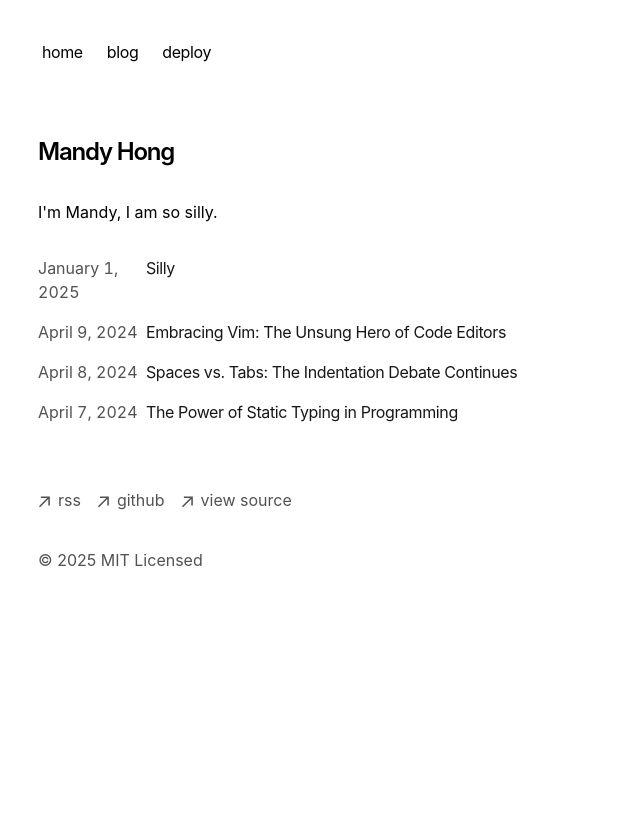
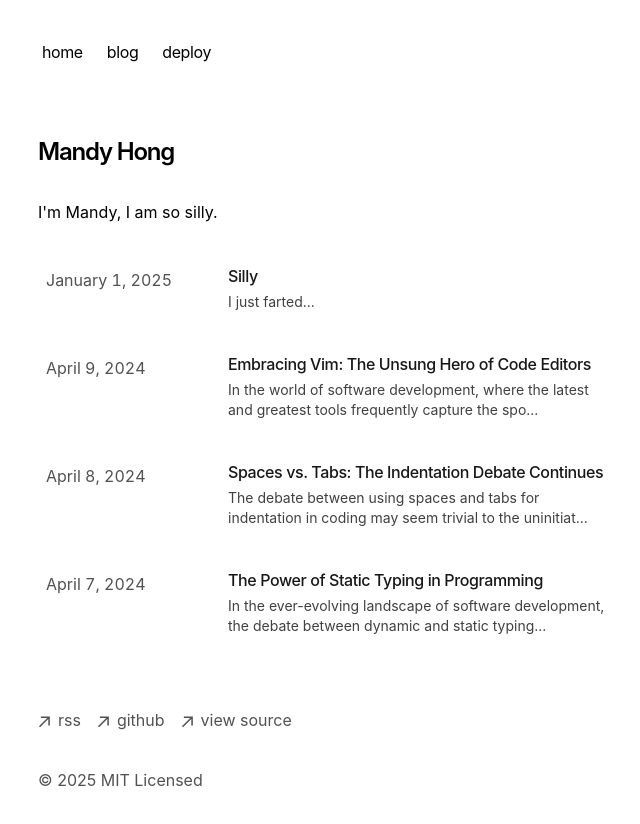
Before and after one commit to supermandee/supermandee.github.io, a Next.js app: page / in a window 1280 px wide. Shown: the top 824 px of the page, without its empty margins (314-954 px from the left). Before the commit the page ends 800 px from the top, so only its background shows below. Built offline with nearby package versions, Linux system fonts and the light colour scheme.

Commit message:
aign and preview

```diff
--- a/app/blog/utils.ts
+++ b/app/blog/utils.ts
@@ -6,6 +6,7 @@ type Metadata = {
   publishedAt: string
   summary: string
   image?: string
+  preview?: string
 }
 
 function parseFrontmatter(fileContent: string) {
--- a/app/components/posts.tsx
+++ b/app/components/posts.tsx
@@ -5,7 +5,7 @@ export function BlogPosts() {
   let allBlogs = getBlogPosts()
 
   return (
-    <div>
+    <div className="w-full">
       {allBlogs
         .sort((a, b) => {
           if (
@@ -18,15 +18,20 @@ export function BlogPosts() {
         .map((post) => (
           <Link
             key={post.slug}
-            className="flex flex-col space-y-1 mb-4"
+            className="flex flex-row items-start space-x-8 mb-6 hover:bg-neutral-50 dark:hover:bg-neutral-900 p-2 rounded-lg transition-colors"
             href={`/blog/${post.slug}`}
           >
-            <div className="w-full flex flex-col md:flex-row space-x-0 md:space-x-2">
-              <p className="text-neutral-600 dark:text-neutral-400 w-[100px] tabular-nums">
+            <div className="min-w-[150px] pt-1">
+              <p className="text-neutral-600 dark:text-neutral-400 tabular-nums">
                 {formatDate(post.metadata.publishedAt, false)}
               </p>
-              <p className="text-neutral-900 dark:text-neutral-100 tracking-tight">
+            </div>
+            <div className="flex-1">
+              <p className="text-neutral-900 dark:text-neutral-100 tracking-tight font-medium">
                 {post.metadata.title}
+              </p>
+              <p className="text-neutral-700 dark:text-neutral-300 text-sm mt-1">
+                {post.metadata.preview || post.content.substring(0, 100) + '...'}
               </p>
             </div>
           </Link>
```
Also changed, not shown: 16 other files (tests, documents, lock files or other folders).
